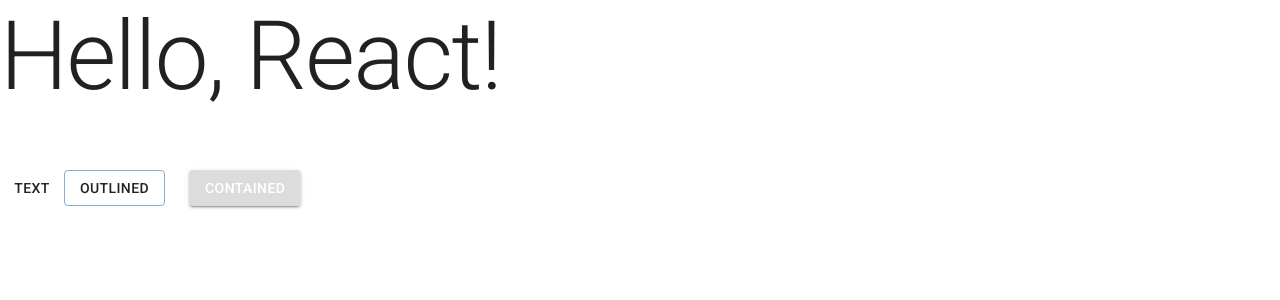
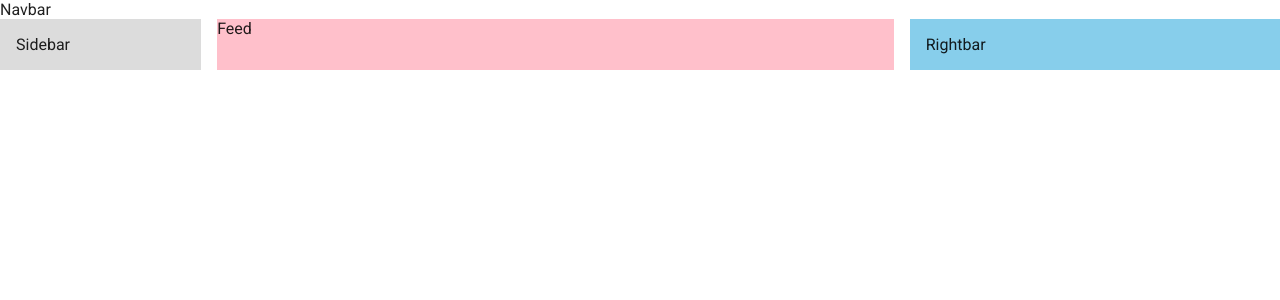
Before and after one commit to abr-ya/react-mui5-site, a React (Create React App) app: page / in a window 1280 px wide. Shown: the top 300 px of the page. Built offline with nearby package versions, Linux system fonts and the light colour scheme; the HTML template or start-up script is replaced by a standard one.

Commit message:
feat: Add base components and breakpoints

```diff
--- a/src/App.tsx
+++ b/src/App.tsx
@@ -1,26 +1,21 @@
 import { ThemeProvider } from "@emotion/react";
-import { Box, Button, Typography } from "@mui/material";
+import { Box, Stack } from "@mui/material";
+import Navbar from "./components/Navbar";
+import Rightbar from "./components/Rightbar";
+import Sidebar from "./components/Sidebar";
+import Feed from "./components/Feed";
 import { theme } from "./theme";
 
 function App() {
   return (
     <ThemeProvider theme={theme}>
       <Box bgcolor={"background.default"} color={"text.primary"}>
-        <Typography variant="h1" component="h1" gutterBottom>
-          Hello, React!
-        </Typography>
-        <Button variant="text">Text</Button>
-        <Button variant="outlined">Outlined</Button>
-        <Button variant="contained" sx={{
-          backgroundColor: "gainsboro",
-          m: 3,
-          "&:hover": {
-            backgroundColor: "lightblue"
-          }
-        }}
-        >
-          Contained
-        </Button>
+        <Navbar />
+        <Stack direction="row" spacing={2} justifyContent="space-between">
+          <Sidebar />
+          <Feed />
+          <Rightbar />
+        </Stack>
       </Box>
     </ThemeProvider>
   );
--- /dev/null
+++ b/src/components/Feed.tsx
@@ -0,0 +1,9 @@
+import { Box } from "@mui/material";
+
+function Feed() {
+  return (
+    <Box bgcolor="pink" flex={4}>Feed</Box>
+  )
+}
+
+export default Feed;
--- /dev/null
+++ b/src/components/Navbar.tsx
@@ -0,0 +1,7 @@
+function Navbar() {
+  return (
+    <div>Navbar</div>
+  )
+}
+
+export default Navbar;
--- /dev/null
+++ b/src/components/Rightbar.tsx
@@ -0,0 +1,16 @@
+import { Box } from "@mui/material";
+
+function Rightbar() {
+  return (
+    <Box
+      bgcolor="skyblue"
+      flex={2}
+      p={2}
+      sx={{ display: { xs: "none", sm: "block" } }}
+    >
+      Rightbar
+    </Box>
+  )
+}
+
+export default Rightbar;
--- /dev/null
+++ b/src/components/Sidebar.jsx
@@ -0,0 +1,16 @@
+import { Box } from "@mui/material";
+
+function Sidebar() {
+  return (
+    <Box
+      bgcolor="gainsboro"
+      flex={1}
+      p={2}
+      sx={{ display: { xs: "none", sm: "block" } }}
+    >
+      Sidebar
+    </Box>
+  )
+}
+
+export default Sidebar;
--- a/src/theme.ts
+++ b/src/theme.ts
@@ -1,6 +1,15 @@
 import { createTheme } from "@mui/material";
 
 export const theme = createTheme({
+  breakpoints: {
+    values: {
+      xs: 0,
+      sm: 480, // def: 600
+      md: 900,
+      lg: 1200,
+      xl: 1536,
+    },
+  },
   palette:{
     primary:{
       main: "#1760a5s",
```
